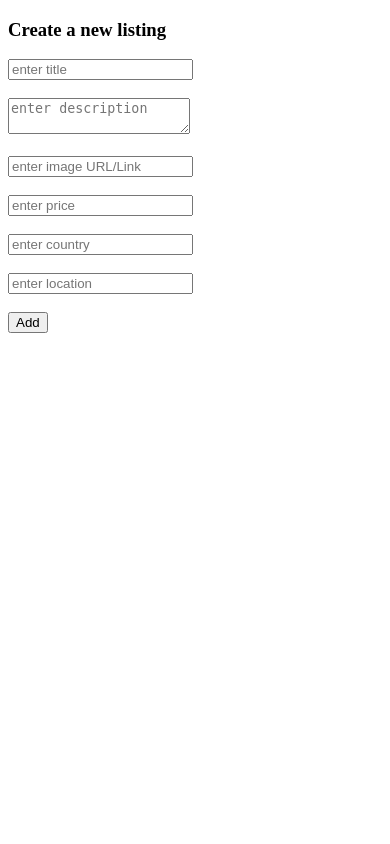
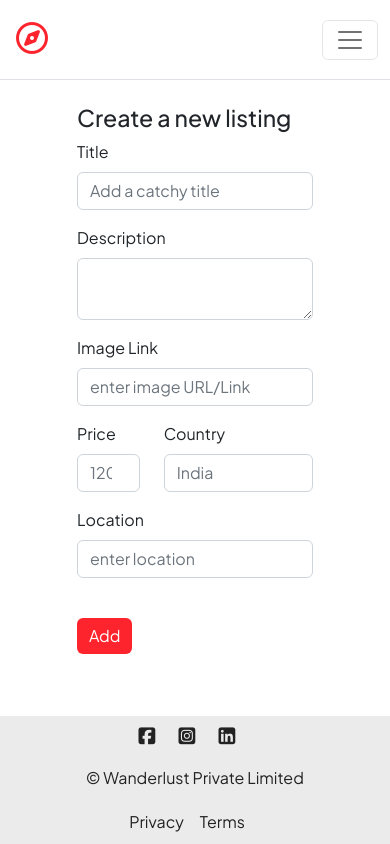
Before and after one commit to Vardaan7777/airbnb-clone, a Node server app: page /listings/new in a window 390 px wide. Run offline with Node 20, Linux system fonts and the light colour scheme; some libraries are stand-ins or nearby versions.

Commit message:
improved listings UI

```diff
--- a/init/data.js
+++ b/init/data.js
@@ -5,7 +5,7 @@ const sampleListings = [
       "Escape to this charming beachfront cottage for a relaxing getaway. Enjoy stunning ocean views and easy access to the beach.",
     image: {
       filename: "listingimage",
-      url: "https://images.unsplash.com/photo-1552733407-5d5c46c3bb3b?ixlib=rb-4.0.3&ixid=M3wxMjA3fDB8MHxzZWFyY2h8MTB8fHRyYXZlbHxlbnwwfHwwfHx8MA%3D%3D&auto=format&fit=crop&w=800&q=60",
+      url: "https://images.unsplash.com/photo-1501785888041-af3ef285b470?ixlib=rb-4.0.3&ixid=M3wxMjA3fDB8MHxzZWFyY2h8MTh8fHRyYXZlbHxlbnwwfHwwfHx8MA%3D%3D&auto=format&fit=crop&w=800&q=60",
     },
     price: 1500,
     location: "Malibu",
--- a/public/css/style.css
+++ b/public/css/style.css
@@ -0,0 +1,135 @@
+body {
+  font-family: "Plus Jakarta Sans", sans-serif !important;
+  font-optical-sizing: auto;
+  font-weight: 400;
+  font-style: normal;
+
+  display: flex;
+  flex-direction: column;
+  min-height: 100vh;
+}
+
+.container {
+    flex: 1;
+}
+
+/* Navbar */
+.navbar {
+    height: 5rem;
+}
+
+.fa-compass {
+    color: #fe242d;
+    font-size: 2rem;
+}
+
+.nav-link {
+    color: #222222 !important;
+}
+
+
+
+/* footer */
+.f-info-links a {
+    text-decoration: none;
+    color: #222222;
+    margin-right: 1rem;
+}
+
+.f-info-links a:hover {
+    text-decoration: underline;
+}
+
+.f-info-links , .f-info-socials, .f-info-brand{
+    width: 100%;
+    display: flex;
+    align-items: center;
+    justify-content: center;
+}
+
+.f-info-socials i,
+.f-info-brand {
+    color: #222222;
+}
+
+.f-info a,
+.f-info a:hover {
+    color: #222222;
+    text-decoration: none;
+}
+
+.f-info-socials i {
+    font-size: 1.2rem;
+    margin-right: 1rem;
+}
+
+.f-info {
+    text-align: center;
+    height: 8rem;
+    background-color: #ebebeb;
+    display: flex;
+    flex-wrap: wrap;
+    justify-content: center;
+    align-items: space-evenly;
+}
+
+/* cards */
+.card {
+    border: none !important;
+    margin-bottom: 2rem;
+}
+
+.card-img-top {
+    border-radius: 1rem !important;
+    width: 100% !important;
+    object-fit: cover !important;
+}
+
+.card-body {
+    padding: 0 !important;
+}
+
+.card-text p {
+    font-weight: 400;
+}
+
+.listing-link {
+    text-decoration: none;
+    color: black;
+}
+
+/* Card effect */
+.card-img-overlay {
+    opacity: 0;
+}
+
+.card-img-overlay:hover {
+    opacity: 0.2;
+    background-color: white;
+}
+
+/* New page */
+.add-btn {
+    background-color: #fe242d !important;
+    border: none !important;
+}
+
+/* edit page */
+.edit-btn {
+    background-color: #fe242d !important;
+    border: none !important;
+}
+
+/* Show page */
+.show-img {
+    height: 30vh;
+}
+
+.btns {
+    display: flex;
+}
+
+.show-card {
+    padding-left: 0;
+    padding-right: 0;
+}
--- /dev/null
+++ b/views/includes/footer.ejs
@@ -0,0 +1,14 @@
+<footer>
+    <div class="f-info">
+        <div class="f-info-socials">
+            <i class="fa-brands fa-square-facebook"></i>
+            <i class="fa-brands fa-square-instagram"></i>
+            <i class="fa-brands fa-square-linkedin"></i>
+        </div>
+        <div class="f-info-brand">&copy; Wanderlust Private Limited</div>
+        <div class="f-info-links">
+            <a href="/privacy">Privacy</a>
+             <a href="/terms">Terms</a>
+        </div>
+    </div>
+</footer>
--- /dev/null
+++ b/views/includes/navbar.ejs
@@ -0,0 +1,15 @@
+<nav class="navbar navbar-expand-md bg-white border-bottom sticky-top">
+  <div class="container-fluid">
+    <a class="navbar-brand" href="/"><i class="fa-regular fa-compass"></i></a>
+    <button class="navbar-toggler" type="button" data-bs-toggle="collapse" data-bs-target="#navbarNavAltMarkup">
+      <span class="navbar-toggler-icon"></span>
+    </button>
+    <div class="collapse navbar-collapse" id="navbarNavAltMarkup">
+      <div class="navbar-nav">
+        <a class="nav-link" href="/">Home</a>
+        <a class="nav-link" href="/listings">All Listings</a>
+        <a class="nav-link" href="/listings/new">Add new Listing</a>
+      </div>
+    </div>
+  </div>
+</nav>
--- a/views/layouts/boilerplate.ejs
+++ b/views/layouts/boilerplate.ejs
@@ -6,12 +6,24 @@ that is used across every webpage in the website -->
     <meta charset="UTF-8">
     <meta name="viewport" content="width=device-width, initial-scale=1.0">
     <title>WanderLust</title>
-    <link rel="stylesheet" href="/public/css/style.css">
+
+    <!-- google fonts link -->
+    <link rel="preconnect" href="https://fonts.googleapis.com">
+    <link rel="preconnect" href="https://fonts.gstatic.com" crossorigin>
+    <link href="https://fonts.googleapis.com/css2?family=Plus+Jakarta+Sans:ital,wght@0,200..800;1,200..800&display=swap" rel="stylesheet">
+
+    <!-- including stylesheet, bootstrap link, font awesome link-->
+    <link rel="stylesheet" href="/css/style.css">
+    <link href="https://cdn.jsdelivr.net/npm/bootstrap@5.2.3/dist/css/bootstrap.min.css" rel="stylesheet" integrity="sha384-rbsA2VBKQhggwzxH7pPCaAqO46MgnOM80zW1RWuH61DGLwZJEdK2Kadq2F9CUG65" crossorigin="anonymous">
+    <link rel="stylesheet" href="https://cdnjs.cloudflare.com/ajax/libs/font-awesome/7.3.1/css/all.min.css">
+
 </head>
-<body>
-    <h1>This is my travel website</h1>
-    <div class="container">
-        <%- body %>
-    </div>
+<body></body>
+    <%- include("../includes/navbar.ejs") %>
+
+    <div class="container"> <%- body %></div>
+
+    <%- include("../includes/footer.ejs") %>
+    <script src="https://cdn.jsdelivr.net/npm/bootstrap@5.2.3/dist/js/bootstrap.bundle.min.js" integrity="sha384-kenU1KFdBIe4zVF0s0G1M5b4hcpxyD9F7jL+jjXkk+Q2h455rYXK/7HAuoJl+0I4" crossorigin="anonymous"></script>
 </body>
 </html>
--- a/views/listings/new.ejs
+++ b/views/listings/new.ejs
@@ -1,26 +1,46 @@
-<!DOCTYPE html>
-<html lang="en">
-<head>
-    <meta charset="UTF-8">
-    <meta name="viewport" content="width=device-width, initial-scale=1.0">
-    <title>WanderLust</title>
-</head>
-<body>
-    <h3>Create a new listing</h3>
+<% layout("/layouts/boilerplate") %>
+
+<!-- New listings Page -->
+<div class="row">
+<div class="col-8 offset-2">
+<br>
+<h3>Create a new listing</h3>
     <form method="post" action="/listings">
-        <input name="listing[title]" placeholder="enter title" type="text">
+        <div class="mb-3">
+            <label for="title" class="form-label">Title</label>
+            <input name="listing[title]" placeholder="Add a catchy title" type="text" class="form-control">
+        </div>
+
+        <div class="mb-3">
+            <label for="description" class="form-label">Description</label>
+            <textarea name="listing[description]" class="form-control" ></textarea>
+        </div>
+
+        <div class="mb-3">
+            <label for="image" class="form-label">Image Link</label>
+            <input name="listing[image]" placeholder="enter image URL/Link" type="text" class="form-control">
+        </div>
+
+        <div class="row">
+            <div class="mb-3 col-4">
+                <label for="price" class="form-label">Price</label>
+                <input name="listing[price]" placeholder="1200" type="number" class="form-control">
+            </div>
+
+            <div class="mb-3 col-8">
+                <label for="country" class="form-label">Country</label>
+                <input name="listing[country]" placeholder="India" type="text" class="form-control">
+            </div>
+        </div>
+
+        <div class="mb-3">
+            <label for="location" class="form-label">Location</label>
+            <input name="listing[location]" placeholder="enter location" type="text" class="form-control">
+        </div>
+
+        <br>
+        <button class="btn btn-dark add-btn">Add</button>
         <br><br>
-        <textarea name="listing[description]" placeholder="enter description"></textarea>
-        <br><br>
-        <input name="listing[image]" placeholder="enter image URL/Link" type="text">
-        <br><br>
-        <input name="listing[price]" placeholder="enter price" type="number">
-        <br><br>
-        <input name="listing[country]" placeholder="enter country" type="text">
-        <br><br>
-        <input name="listing[location]" placeholder="enter location" type="text">
-        <br><br>
-        <button>Add</button>
     </form>
-</body>
-</html>
+</div>
+</div>
```
Also changed, not shown: views/listings/edit.ejs (+43 -23 lines), views/listings/index.ejs (+23 -9 lines), views/listings/show.ejs (+27 -15 lines), 1 other file.
